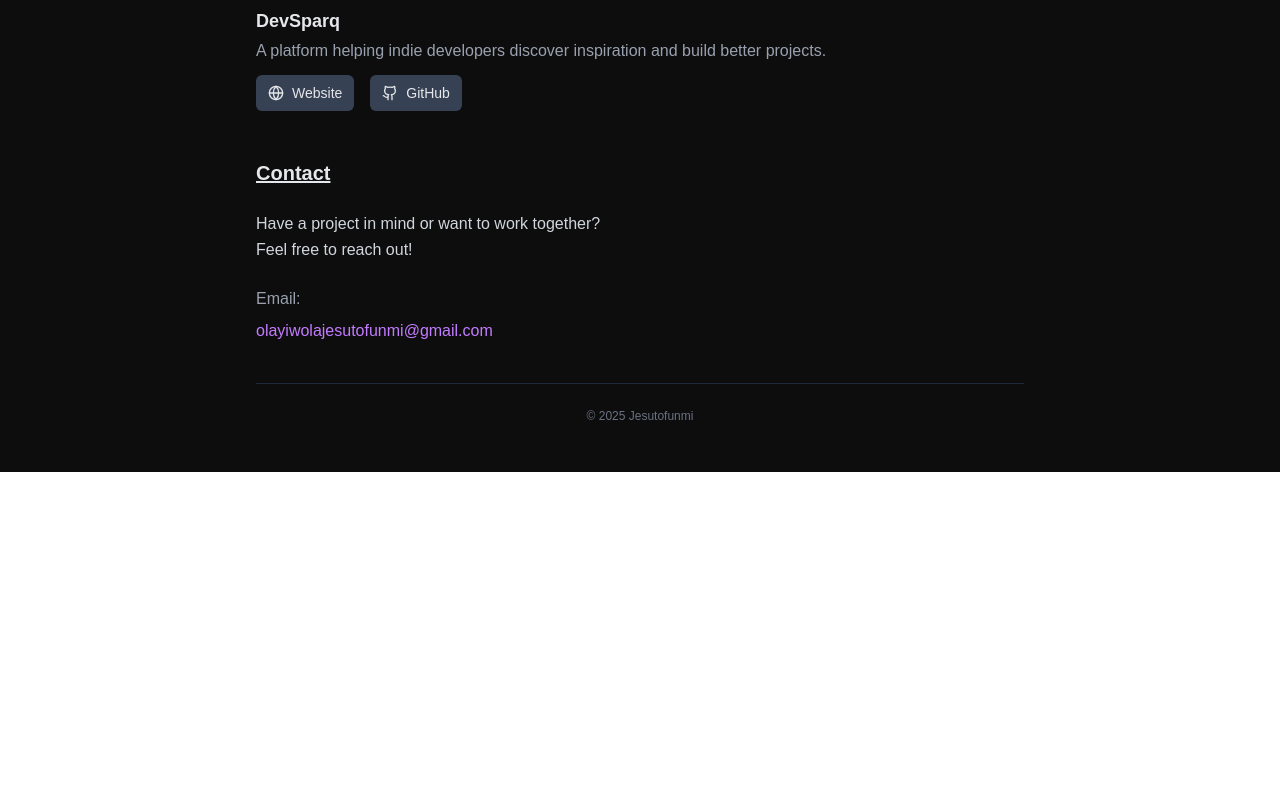
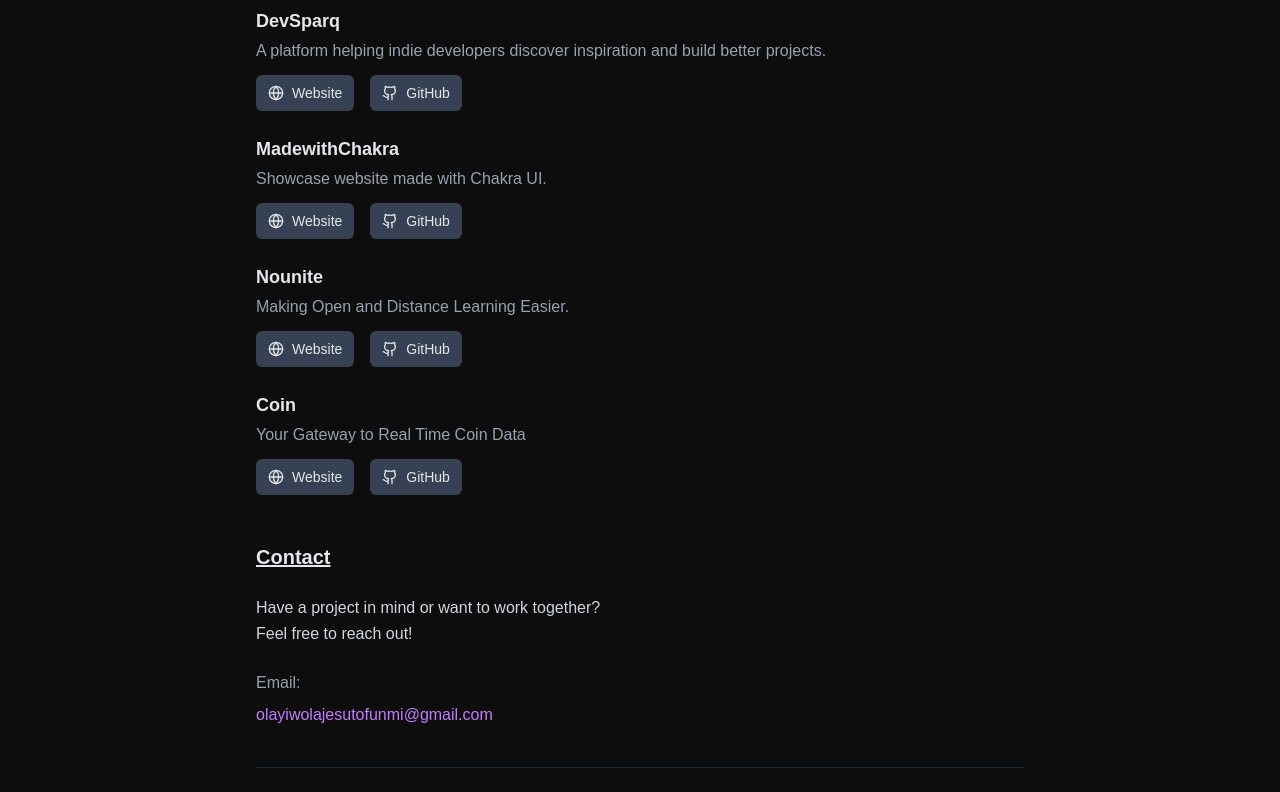
Before and after one commit to devtofunmi/portfolio, a Next.js app: page / in a window 1280 px wide. Shown: the part 1000-1792 px from the top of the page. Before the commit the page ends 1472 px from the top, so only its background shows below. Built offline with nearby package versions, Linux system fonts and the light colour scheme.

Commit message:
add more projects

```diff
--- a/pages/index.tsx
+++ b/pages/index.tsx
@@ -22,6 +22,24 @@ export default function Home() {
       description: "A platform helping indie developers discover inspiration and build better projects.",
       website: "https://devsparq.netlify.app",
       github: "https://github.com/devtofunmi/devsparq",
+    },
+    {
+      name: "MadewithChakra",
+      description: "Showcase website made with Chakra UI.",
+      website: "https://madewithchakra.netlify.app",
+      github: "https://github.com/devtofunmi/madewithchakra",
+    },
+    {
+      name: "Nounite",
+      description: "Making Open and Distance Learning Easier.",
+      website: "https://nounite.netlify.app",
+      github: "https://github.com/devtofunmi/devtofunmi",
+    },
+    {
+      name: "Coin",
+      description: "Your Gateway to Real Time Coin Data",
+      website: "https://coiinsearch.netlify.app",
+      github: "https://github.com/devtofunmi/devtofunmi",
     },
   ];
 
```
